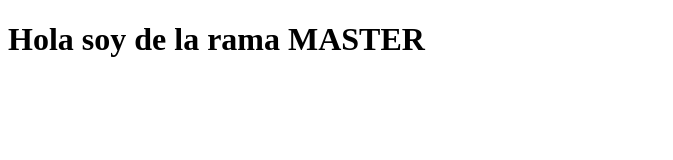
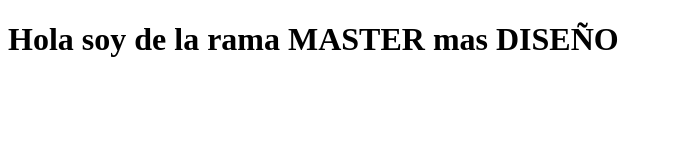
Before and after one commit to FabianoG/AppGitCloud, a plain HTML site: page index.html in a window 1280 px wide. Shown: the whole page, without its empty margins (0-673 px from the left). Drawn offline with Linux system fonts and the light colour scheme.

Commit message:
modificando el diseño

```diff
--- a/index.html
+++ b/index.html
@@ -7,6 +7,6 @@
     <title>Document</title>
 </head>
 <body>
-    <h1>Hola soy de la rama MASTER</h1>
+    <h1>Hola soy de la rama MASTER mas DISEÑO</h1>
 </body>
 </html>
```
